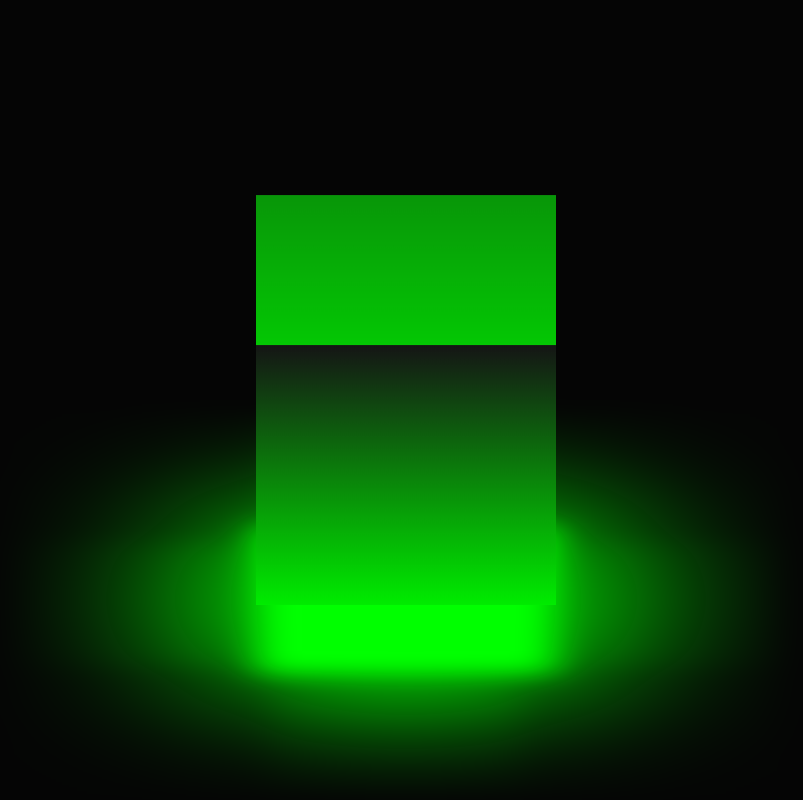
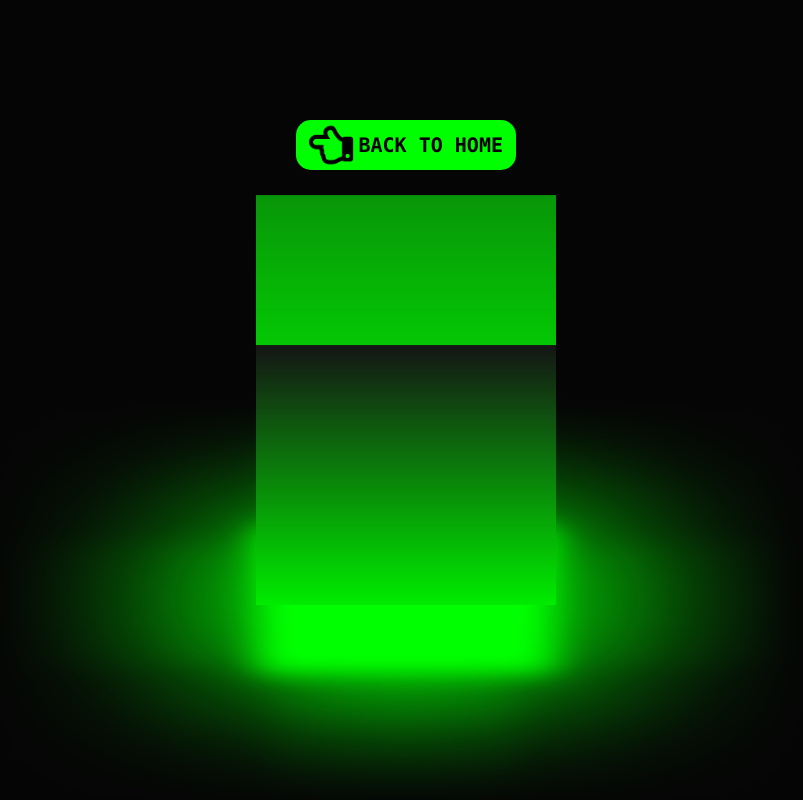
Before and after one commit to mavlonbek-sirojiddinov/Uy-ishi-4, a plain HTML site: page index.html in a window 1280 px wide. Shown: the whole page, without its empty margins (234-1037 px from the left). Drawn offline with Linux system fonts and the light colour scheme.

Commit message:
add button

```diff
--- a/css/main.css
+++ b/css/main.css
@@ -76,3 +76,41 @@ body {
               0 0 400px rgba(0,255,0,0.8),
               0 0 500px rgba(0,255,0,1);
 }
+
+.btn-box {
+  position: absolute;
+  bottom: 630px;
+  z-index: 1;
+}
+
+.btn {
+  width: 220px;
+  display: flex;
+  justify-content: space-between;
+  align-items: center;
+  background: #0f0;
+  border-radius: 15px;
+  transition: 0.3s linear;
+  padding: 0 13px 0 10px;
+  text-decoration: none;
+}
+
+.cl-btn:hover {
+  transform: scale(1.1);
+  box-shadow: 0 0 20px #0f0,
+              0 0 30px #0f0,
+              0 0 40px #0f0,
+              0 0 50px #0f0;
+}
+
+.cl-btn:active {
+  transition: 0s;
+  transform: scale(1);
+}
+
+h4 {
+  text-transform: uppercase;
+  font-size: 20px;
+  font-weight: 900;
+  color: #000;
+}
--- a/index.html
+++ b/index.html
@@ -8,6 +8,13 @@
   <link rel="stylesheet" href="css/main.css">
 </head>
 <body>
+
+  <div class="btn-box">
+    <a class="btn cl-btn" href="https://my-team-27-js.netlify.app">
+      <img class="" src="img/hand-point-left.png" alt="hand-point-left" width="50px" height="50px">
+      <h4>Back to home</h4>
+    </a>
+  </div>
 
   <div class="cube">
     <div class="top"></div>
```
Also changed, not shown: img/hand-point-left.png (added).
